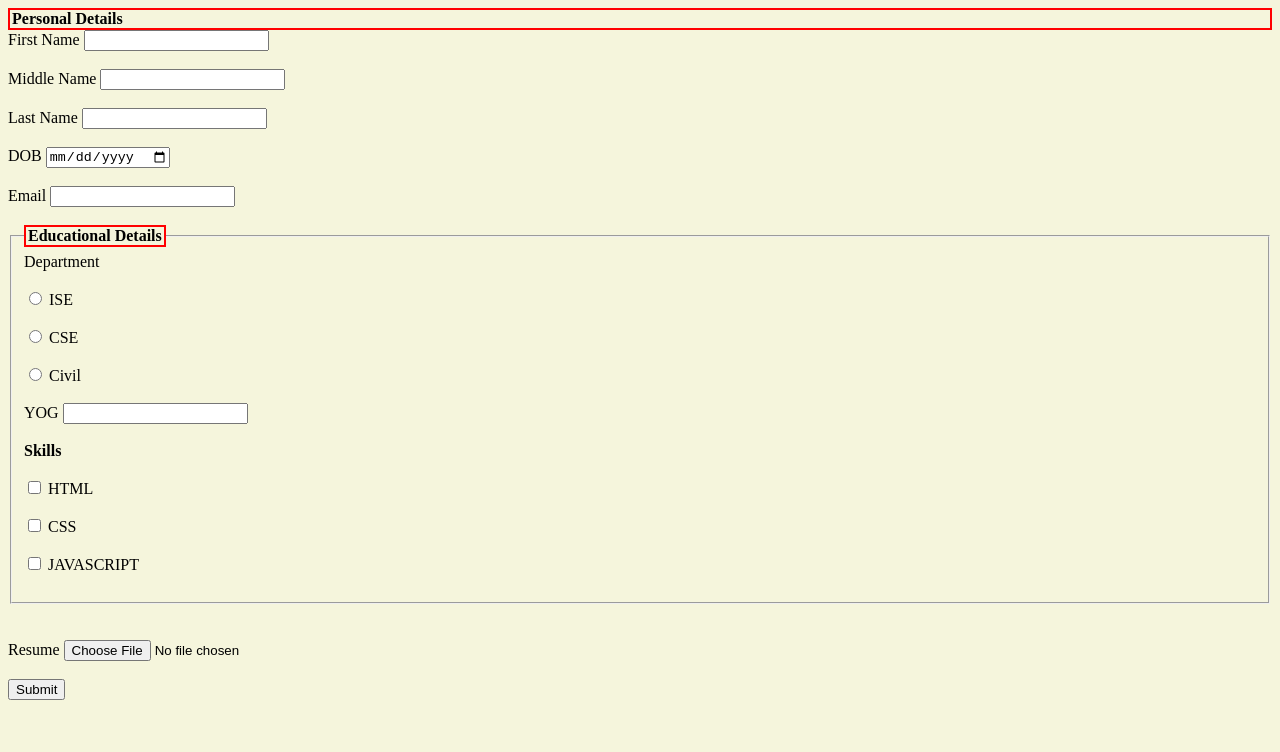
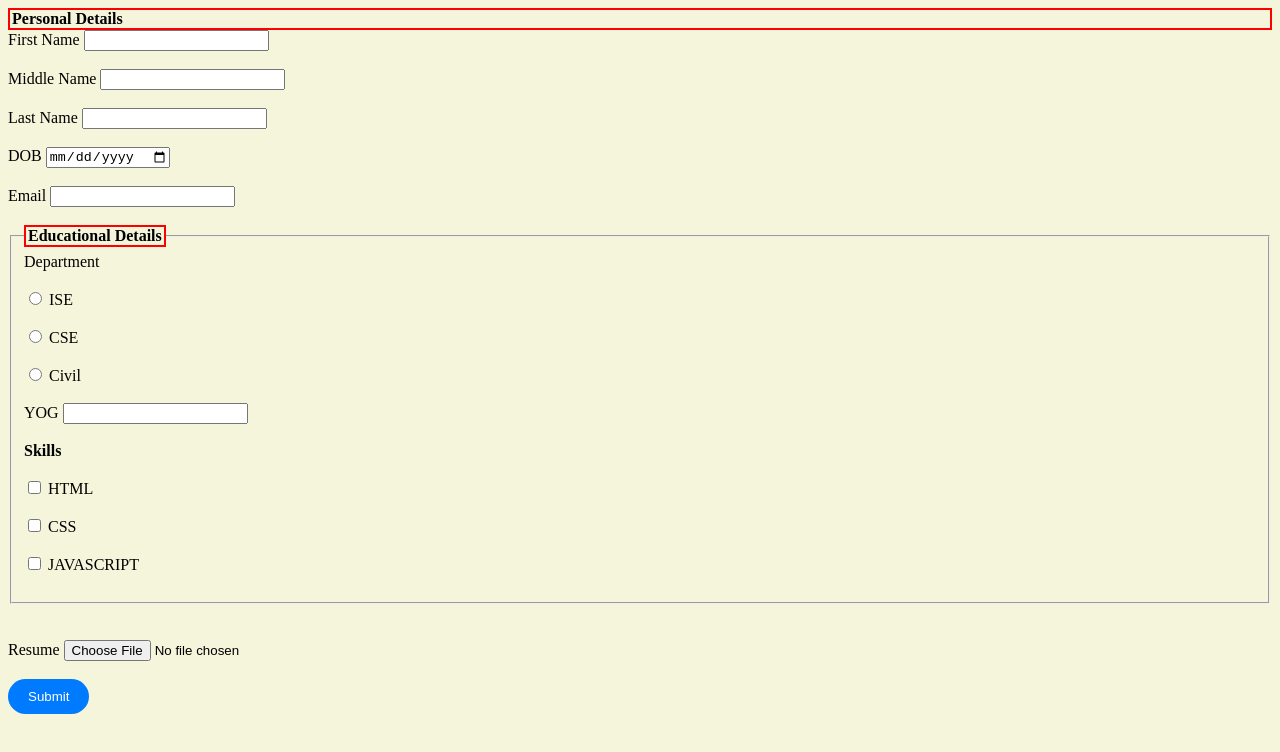
Before and after one commit to chethana2306/Standard2.github.io, a plain HTML site: page index.html in a window 1280 px wide. Drawn offline with Linux system fonts and the light colour scheme.

Commit message:
style.css

```diff
--- a/style.css
+++ b/style.css
@@ -4,3 +4,15 @@ body{
 legend{
     border: 2px solid red;
 }
+input[type="submit"] {
+  padding: 10px 20px;
+  border: none;
+  background-color: #007bff;
+  color: #fff;
+  border-radius: 40px;
+  cursor: pointer;
+}
+
+input[type="submit"]:hover {
+  background-color: #0056b3;
+}
```
